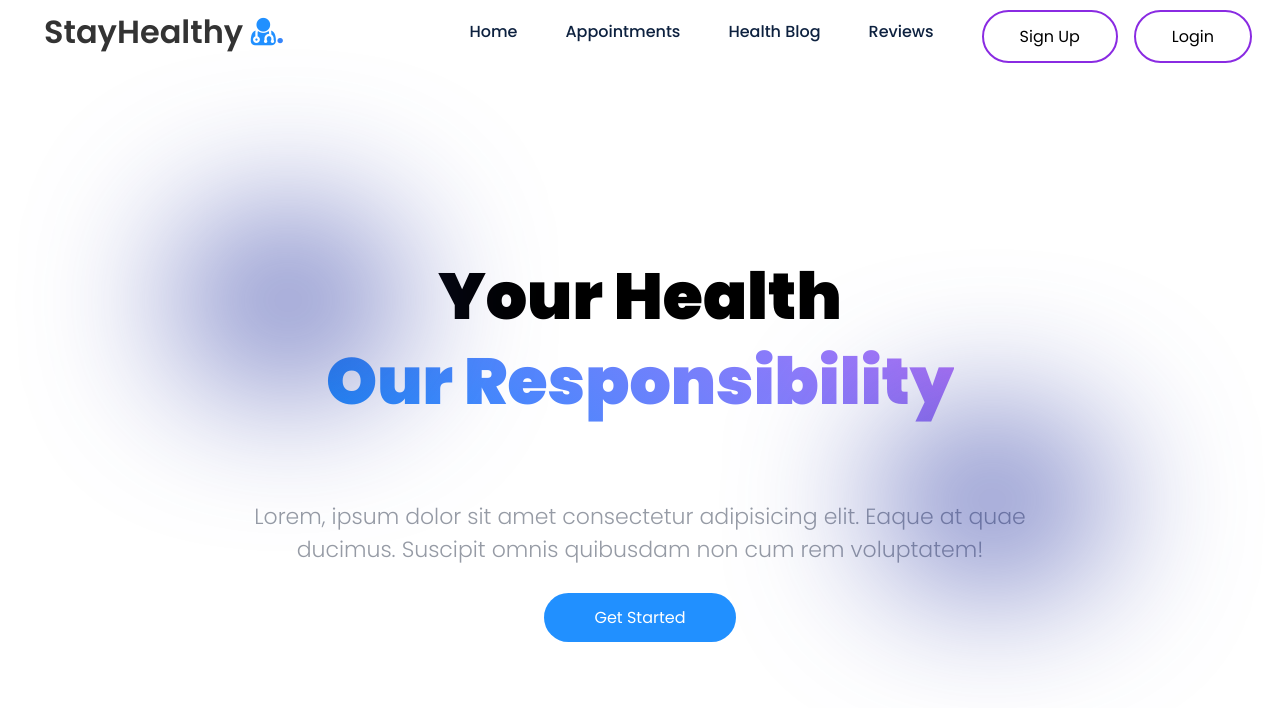
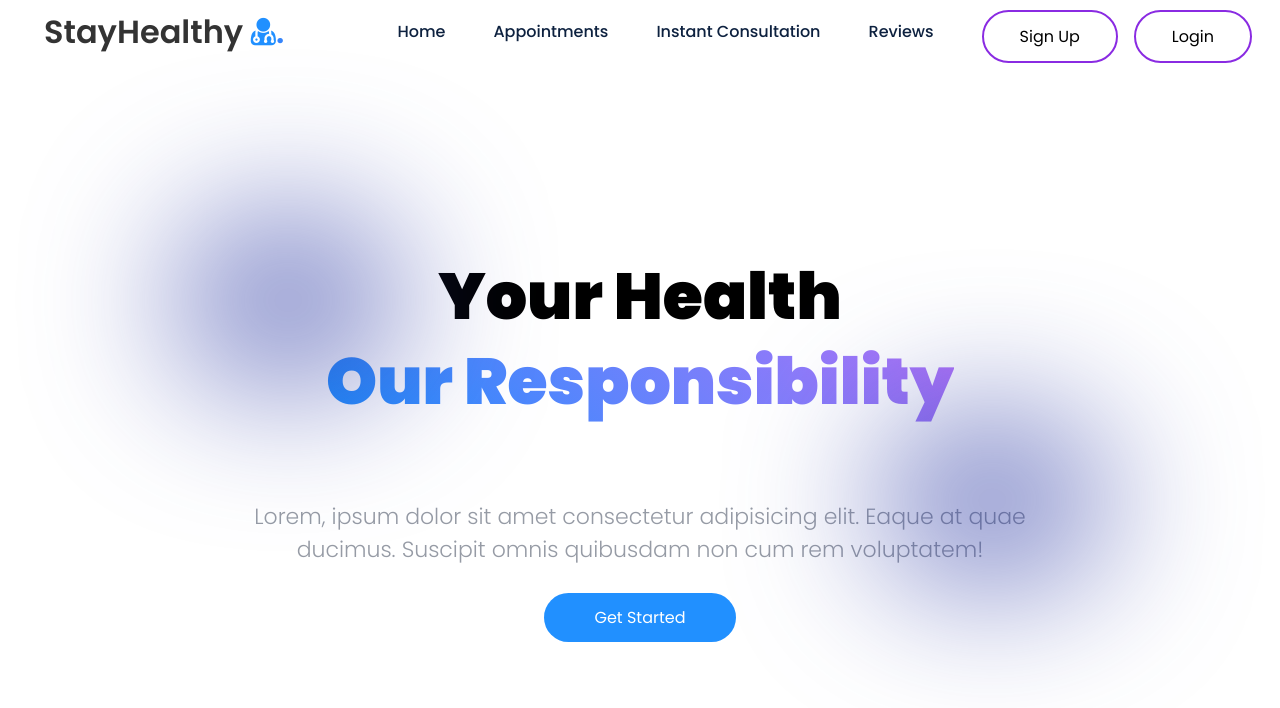
Before and after one commit to botaNikita/capstone-react, a React (Create React App) app in the folder test_med/: page / in a window 1280 px wide. Shown: the top 708 px of the page. Built offline with nearby package versions, Linux system fonts and the light colour scheme; no server answers.

Commit message:
Integrate instant consultation

```diff
--- a/test_med/src/Components/Navbar/Navbar.js
+++ b/test_med/src/Components/Navbar/Navbar.js
@@ -68,7 +68,7 @@ const Navbar = () => {
           <Link to="/search/doctors">Appointments</Link>
         </li>
         <li className="link">
-          <Link to="/healthblog">Health Blog</Link>
+          <Link to="/instant-consultation">Instant Consultation</Link>
         </li>
         <li className="link">
          <Link to="/reviews">Reviews</Link>
```
